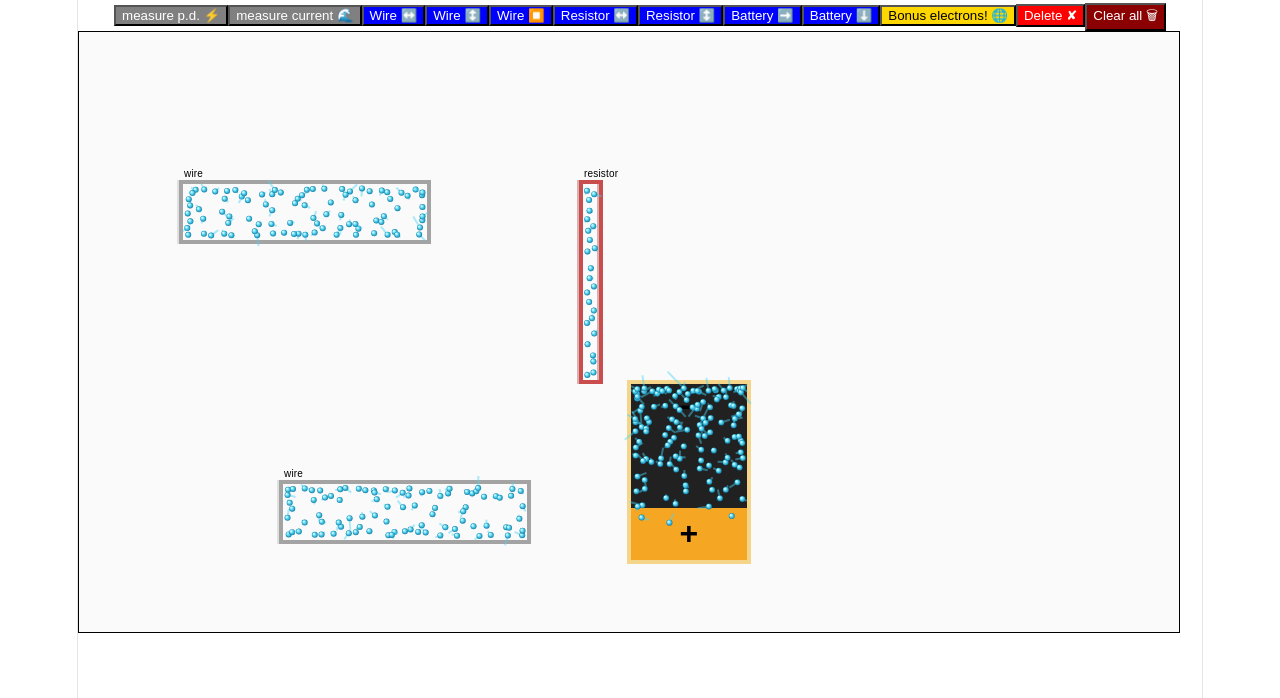
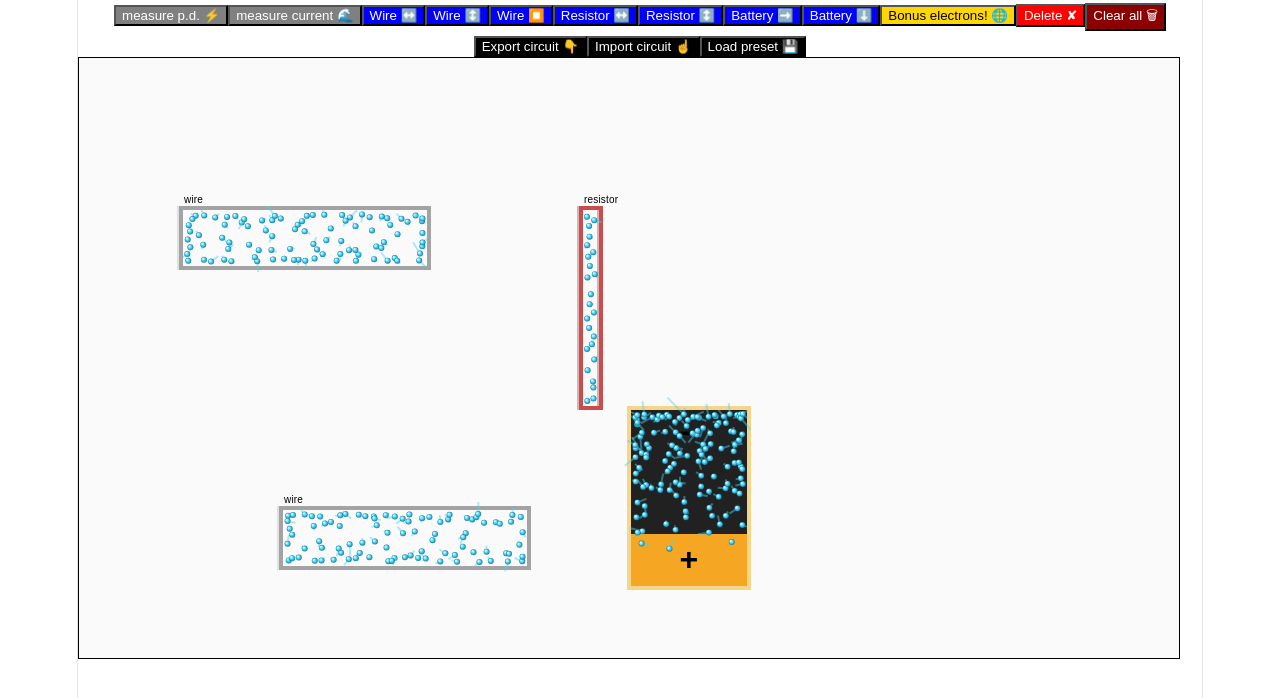
Before and after one commit to awm11/electricity-overlap, a React (Vite) app: page / in a window 1280 px wide. Shown: the top 698 px of the page. Built offline with nearby package versions, Linux system fonts and the light colour scheme.

Commit message:
export and import. woo.

```diff
--- a/src/App.jsx
+++ b/src/App.jsx
@@ -1,4 +1,6 @@
 import { useEffect, useRef, useState } from "react";
+import defaultCircuit from "./default-circuit.json";
+
 const ElectronDensity = 0.0030;
 const GRID_SIZE = 4;
 const ELECTRON_RADIUS = 3;
@@ -318,8 +320,6 @@ class Component {
 
 
 }
-
-
 
 
 function createEmptyCell(){
@@ -832,11 +832,76 @@ export default function App(){
   const ammeterStart = useRef(null);
   const mousePos = useRef({x:0,y:0});
 
-
-  function addComponent(type, orientation="horizontal"){
-    const component = new Component(type,830,30,orientation);
+  function exportComponents(components) {
+
+      const simplified = components.current.map(c => ({
+          type: c.type,
+          x: c.placedX,
+          y: c.placedY,
+          orientation: c.orientation
+      }));
+
+      const json = JSON.stringify(simplified, null, 2);
+
+      const blob = new Blob([json], { type: "application/json" });
+      const url = URL.createObjectURL(blob);
+
+      const a = document.createElement("a");
+      a.href = url;
+      a.download = "circuit.json";
+      a.click();
+
+      URL.revokeObjectURL(url);
+  }
+
+  function importCircuit() {
+      const input = document.createElement("input");
+      input.type = "file";
+      input.accept = ".json";
+
+      input.onchange = e => {
+          const file = e.target.files[0];
+          if (!file) return;
+
+          const reader = new FileReader();
+
+          reader.onload = event => {
+              const circuitData = JSON.parse(event.target.result);
+
+              // Clear existing circuit
+              components.current = [];
+              electrons.current = [];
+
+              // Rebuild circuit
+              circuitData.forEach(c => {
+                  addComponent(
+                      c.type,
+                      c.orientation,
+                      c.x,
+                      c.y,
+                      false
+                  );
+              });
+
+              forceUpdate(x=>x+1);
+          };
+
+          reader.readAsText(file);
+      };
+
+      input.click();
+  }
+
+  function loadFromPreset(){
+  alert("coming soon!")
+  }
+
+  function addComponent(type, orientation="horizontal", x=830, y=30, select=true){
+      const component = new Component(type, x, y, orientation);
+
       components.current.push(component);
       component.spawnElectrons(electrons.current);
+
       if(type==="bonus-electrons"){
           component.spawnElectrons(electrons.current);
           component.spawnElectrons(electrons.current);
@@ -844,8 +909,9 @@ export default function App(){
           component.spawnElectrons(electrons.current);
       }
 
-    selectedObject.current = {type:"component", object:component};
-    console.log(selectedObject.current.type.type);
+      if(select)
+        {selectedObject.current = {type:"component", object:component};
+      }
       setTool(null);
       pdSelection.current = [];
       forceUpdate(x=>x+1);
@@ -1199,36 +1265,48 @@ export default function App(){
 
 // other constants
 
-  const components =
-    useRef([
-
+  const components = useRef(
+
+      defaultCircuit.map(c =>
           new Component(
-    "battery",
-    550,
-    350,
-    "vertical"
-    ),
-
-    new Component(
-    "wire",
-    100,
-    150
-    ),
-
-    new Component(
-    "wire",
-    200,
-    450
-    ),
-
-    new Component(
-    "resistor",
-    500,
-    150,
-    "vertical"
+              c.type,
+              c.x,
+              c.y,
+              c.orientation
           )
-
-    ]);
+      )
+  );
+
+  // const components =
+  //   useRef([
+
+  //   new Component(
+  //   "battery",
+  //   550,
+  //   350,
+  //   "vertical"
+  //   ),
+
+  //   new Component(
+  //   "wire",
+  //   100,
+  //   150
+  //   ),
+
+  //   new Component(
+  //   "wire",
+  //   200,
+  //   450
+  //   ),
+
+  //   new Component(
+  //   "resistor",
+  //   500,
+  //   150,
+  //   "vertical"
+  //   )
+
+  //   ]);
 
 
 
@@ -1403,7 +1481,6 @@ export default function App(){
     if(tool==="ammeter"){
       if(!ammeterStart.current){
         ammeterStart.current={x,y};
-        console.log("start", ammeterStart.current);
       }
       else{
         const ammeter = new Ammeter(
@@ -1448,14 +1525,7 @@ export default function App(){
             return;
         }
 
-
         selectedObject.current = {type:"component", object:component};
-
-        if(selectedObject.current !== null)
-           {console.log(selectedObject.current);
-           console.log(selectedObject.current.object.type)
-           }
-
 
         dragging.current = component;
         forceUpdate(v=>v+1);
@@ -1546,10 +1616,6 @@ export default function App(){
 
   }
 
-  if(!selectedObject.current===null)
-    {console.log(selectedObject.current);
-    console.log(selectedObject.current.object.type)
-    }
 
   return (
 
@@ -1641,6 +1707,27 @@ export default function App(){
               onClick={clearComponents}
             >
               Clear all 🗑
+            </button>
+
+            <button
+              style={{background:"black", color:"white"}}
+              onClick={() => exportComponents(components)}
+            >
+              Export circuit 👇
+            </button>
+
+            <button
+              style={{background:"black", color:"white"}}
+              onClick={importCircuit}
+            >
+              Import circuit ☝️
+            </button>
+
+            <button
+              style={{background:"black", color:"white"}}
+              onClick={loadFromPreset}
+            >
+              Load preset 💾
             </button>
         </div>
 
--- /dev/null
+++ b/src/default-circuit.json
@@ -0,0 +1,26 @@
+[
+  {
+    "type": "battery",
+    "x": 550,
+    "y": 350,
+    "orientation": "vertical"
+  },
+  {
+    "type": "wire",
+    "x": 100,
+    "y": 150,
+    "orientation": "horizontal"
+  },
+  {
+    "type": "wire",
+    "x": 200,
+    "y": 450,
+    "orientation": "horizontal"
+  },
+  {
+    "type": "resistor",
+    "x": 500,
+    "y": 150,
+    "orientation": "vertical"
+  }
+]
```
Lines whose indentation alone changed are shown as unchanged.
